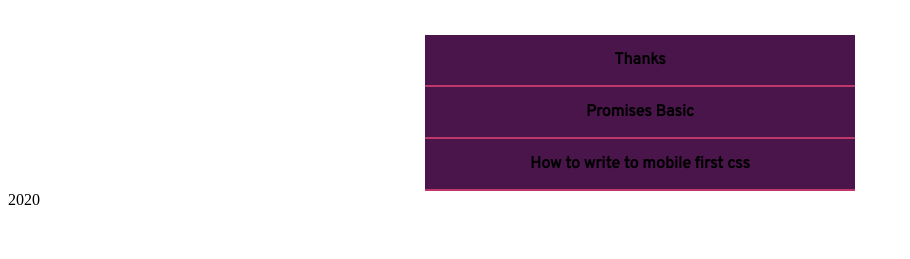
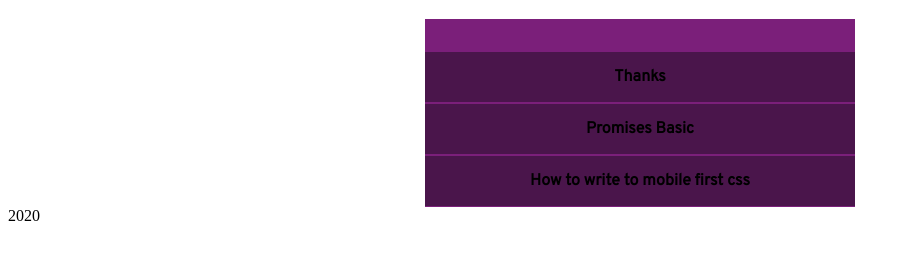
Before and after one commit to danywalls/edgar-accordion, a website built with Parcel: page src/index.html in a window 1280 px wide. Shown: the part 61-320 px from the top of the page, without its empty margins (0-910 px from the left). Built offline with nearby package versions, Linux system fonts and the light colour scheme; no server answers.

Commit message:
define grid areas and use row gaps instead border each row.

```diff
--- a/src/scss/_accordion.scss
+++ b/src/scss/_accordion.scss
@@ -3,14 +3,18 @@ edgar-accordion {
   display: grid;
   justify-content: center;
   align-items: center;
+  grid-area: "accordion";
 }
 .accordion {
   font-family: $base-font-family;
   max-width: 431px;
+  display: grid;
+  grid-row-gap: 1px;
+  background-color: #7b1f7a;
   &__title {
     display: block;
     padding: 15px;
-    border-bottom: 2px solid $ligth-pink;
+
     cursor: pointer;
     background-color: $slack-purple-dark;
     text-align: left;
--- a/src/scss/_layout.scss
+++ b/src/scss/_layout.scss
@@ -6,13 +6,21 @@
   background-color: $green;
   display: grid;
   grid-template-rows: 100px auto 40px;
+  grid-template-areas:
+    "menu"
+    "accordion"
+    "footer";
   .menu{
+    grid-area: "menu";
     display: grid;
     align-items: center;
     justify-items: center;
+    background-color: crimson;
   }
 }
 footer {
+  grid-area: "footer";
   text-align: center;
   padding: 10px;
+  background-color: crimson;
 }
```
